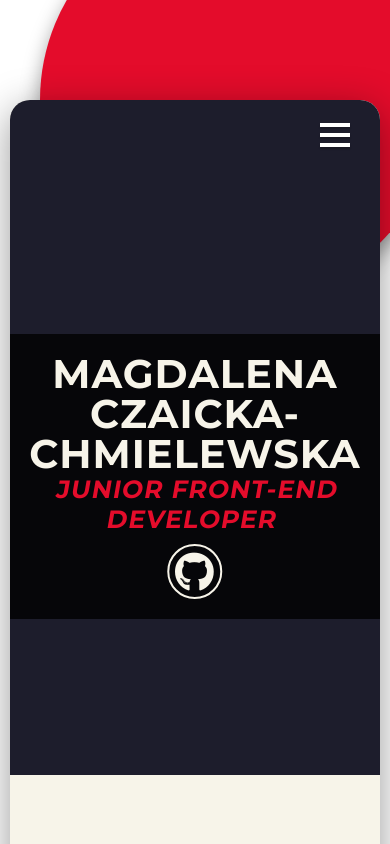
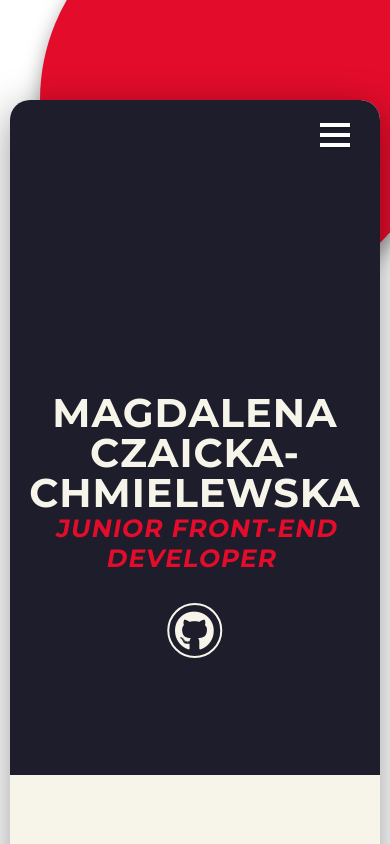
Before and after one commit to magdacz/portfolio2, a website: page index.html in a window 390 px wide. Shown: the top 844 px of the page. Drawn offline with Linux system fonts and the light colour scheme.

Commit message:
Change media queries in HEADER

```diff
--- a/sass/style.scss
+++ b/sass/style.scss
@@ -288,15 +288,13 @@ body {
 		@media (max-width: 575px) {
 			width: auto;
 			padding: 20px 25px;
-			background: rgba(0,0,0,0.8);
 		}
 
-		@media (max-width: 996px) {
-			top: 60%;
-			transform: translate(-50%, -60%);
-		}
+		@media (max-width: 970px) {
+				bottom: 50px;
+			}
 
-		@media (max-width: 768px) {
+		@media (max-width: 1100px) {
 			top: 60%;
 			transform: translate(-50%, -60%);
 		}
@@ -358,8 +356,8 @@ body {
 			}
 		}
 
-		@media (max-width: 966px) {
-			margin-top: 10px;
+		@media (max-width: 970px) {
+			margin-top: 30px;
 		}
 	}
 
```
Also changed, not shown: css/style.css, 1 other file.
